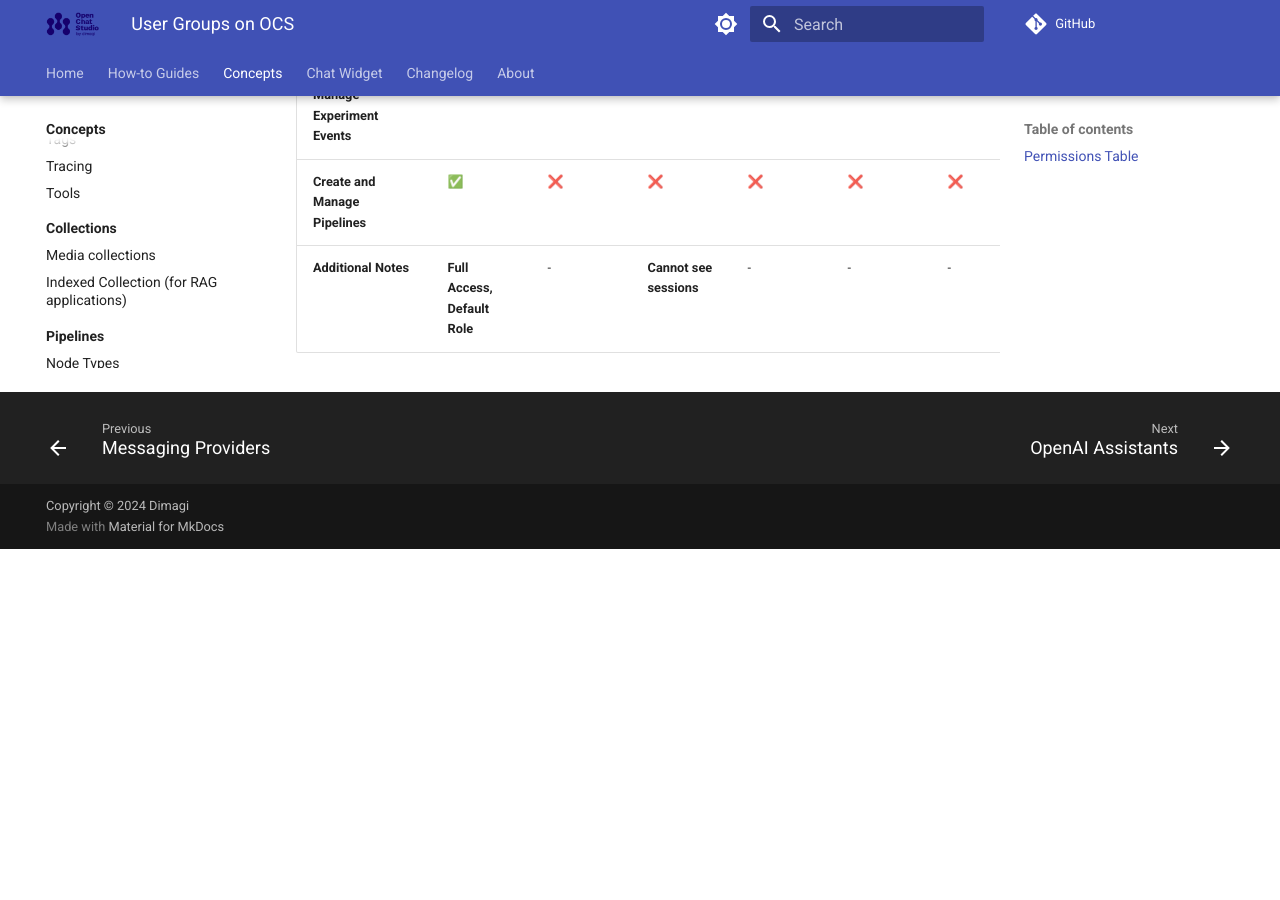
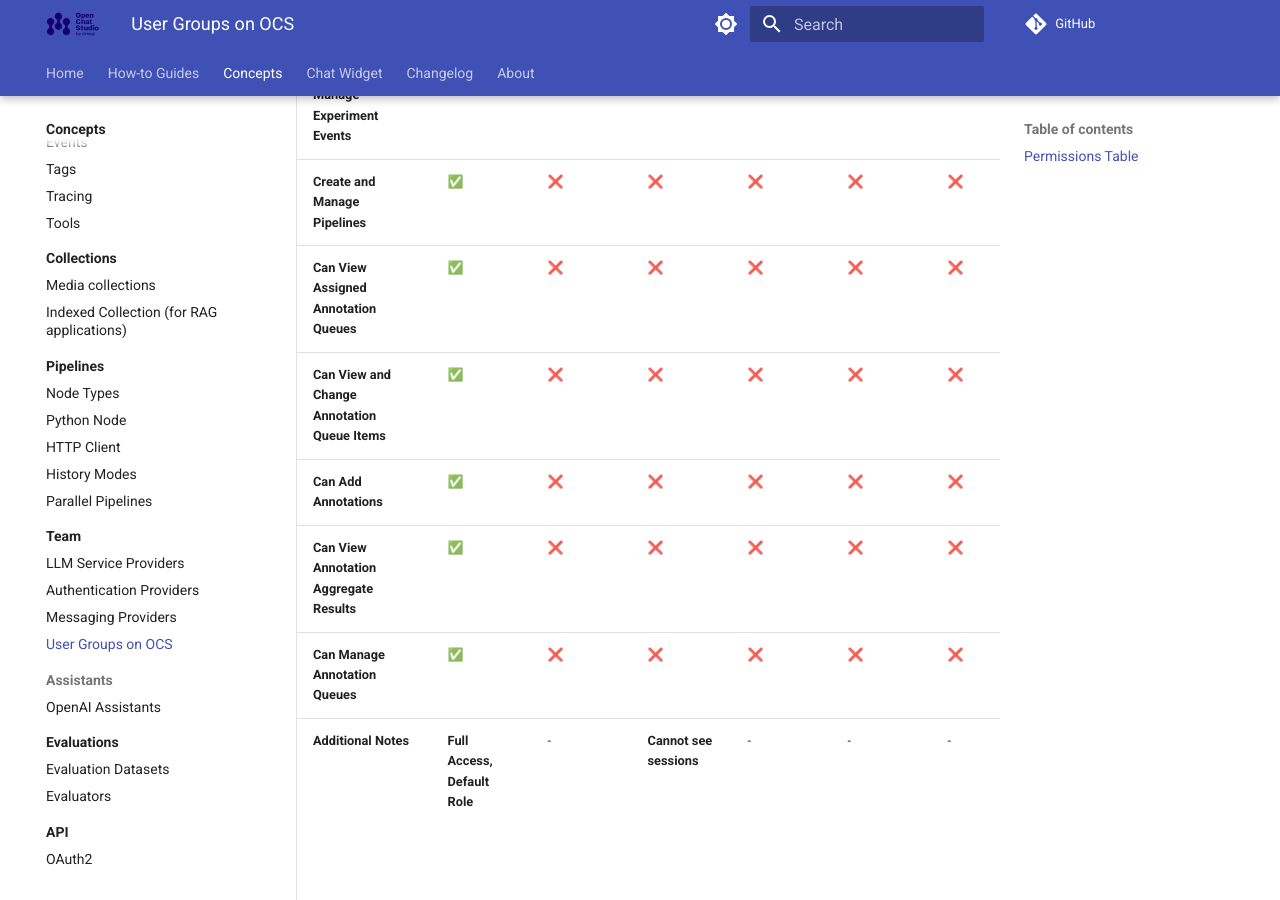
Before and after one commit to dimagi/open-chat-studio-docs, an MkDocs documentation site: the page built from docs/concepts/team/groups.md, in a window 1280 px wide and 900 px high, scrolled down 1019 px. Built offline with MkDocs 1.6.1 and Material for MkDocs 9.7.7, drawn with Linux system fonts in a browser that asks for light colours; a script that is not in the unit is left out; comment, search, counter and statistics services are not loaded; before the commit the page ends 1568 px from its top, so only the background shows below that.

Commit message:
update changelog and docs from OCS PR #2997
Co-Authored-By: Claude Sonnet 4.6 <noreply@anthropic.com>

```diff
--- a/docs/concepts/team/groups.md
+++ b/docs/concepts/team/groups.md
@@ -4,16 +4,21 @@ Users can be assigned to specific groups upon invitation to the OCS platform ena
 
 ## Permissions Table
 
-| Permission                                       | Super Admin         | Team Admin | Experiment Admin | Chat Viewer | Analysis Admin | Analysis User | Assistant Admin | Event Admin | Pipeline Admin |
-|-------------------------------------------------|--------------------|------------|-----------------|-------------|---------------|--------------|----------------|-------------|---------------|
-| **Can See Experiments**                         | ✅                 | ❌         | ✅              | ❌          | ❌            | ❌           | ❌             | ❌          | ❌            |
-| **Can View Safety Layers, Source Material, Surveys, Consent Forms** | ✅ | ✅ | ✅ | ✅ | ✅ | ✅ | ✅ | ✅ | ✅ |
-| **Can See Tags**                                 | ✅                 | ❌         | ✅              | ❌          | ❌            | ❌           | ❌             | ❌          | ❌            |
-| **Can Access Prompt Builder**                   | ✅                 | ✅         | ✅              | ✅          | ✅            | ✅           | ✅             | ✅          | ✅            |
-| **Can View Graphs/Download Files**              | ✅                 | ❌         | ❌              | ✅          | ❌            | ❌           | ❌             | ❌          | ❌            |
-| **Can Invite Participants**                     | ✅                 | ❌         | ✅              | ❌          | ❌            | ❌           | ❌             | ❌          | ❌            |
-| **Can Export Chat Transcripts**                 | ✅                 | ❌         | ✅              | ❌          | ❌            | ❌           | ❌             | ❌          | ❌            |
-| **Can Manage Assistants and Files**             | ✅                 | ❌         | ❌              | ❌          | ❌            | ❌           | ✅             | ❌          | ❌            |
-| **Create and Manage Experiment Events**         | ✅                 | ❌         | ❌              | ❌          | ❌            | ❌           | ❌             | ✅          | ❌            |
-| **Create and Manage Pipelines**                 | ✅                 | ❌         | ❌              | ❌          | ❌            | ❌           | ❌             | ❌          | ✅            |
-| **Additional Notes**                         | **Full Access, Default Role** | - | **Cannot see sessions** | - | - | - | - | - | - |
+| Permission                                       | Super Admin         | Team Admin | Experiment Admin | Chat Viewer | Analysis Admin | Analysis User | Assistant Admin | Event Admin | Pipeline Admin | Annotation Reviewer |
+|-------------------------------------------------|--------------------|------------|-----------------|-------------|---------------|--------------|----------------|-------------|---------------|---------------------|
+| **Can See Experiments**                         | ✅                 | ❌         | ✅              | ❌          | ❌            | ❌           | ❌             | ❌          | ❌            | ❌                  |
+| **Can View Safety Layers, Source Material, Surveys, Consent Forms** | ✅ | ✅ | ✅ | ✅ | ✅ | ✅ | ✅ | ✅ | ✅ | ❌ |
+| **Can See Tags**                                 | ✅                 | ❌         | ✅              | ❌          | ❌            | ❌           | ❌             | ❌          | ❌            | ❌                  |
+| **Can Access Prompt Builder**                   | ✅                 | ✅         | ✅              | ✅          | ✅            | ✅           | ✅             | ✅          | ✅            | ❌                  |
+| **Can View Graphs/Download Files**              | ✅                 | ❌         | ❌              | ✅          | ❌            | ❌           | ❌             | ❌          | ❌            | ❌                  |
+| **Can Invite Participants**                     | ✅                 | ❌         | ✅              | ❌          | ❌            | ❌           | ❌             | ❌          | ❌            | ❌                  |
+| **Can Export Chat Transcripts**                 | ✅                 | ❌         | ✅              | ❌          | ❌            | ❌           | ❌             | ❌          | ❌            | ❌                  |
+| **Can Manage Assistants and Files**             | ✅                 | ❌         | ❌              | ❌          | ❌            | ❌           | ✅             | ❌          | ❌            | ❌                  |
+| **Create and Manage Experiment Events**         | ✅                 | ❌         | ❌              | ❌          | ❌            | ❌           | ❌             | ✅          | ❌            | ❌                  |
+| **Create and Manage Pipelines**                 | ✅                 | ❌         | ❌              | ❌          | ❌            | ❌           | ❌             | ❌          | ✅            | ❌                  |
+| **Can View Assigned Annotation Queues**         | ✅                 | ❌         | ❌              | ❌          | ❌            | ❌           | ❌             | ❌          | ❌            | ✅                  |
+| **Can View and Change Annotation Queue Items**  | ✅                 | ❌         | ❌              | ❌          | ❌            | ❌           | ❌             | ❌          | ❌            | ✅                  |
+| **Can Add Annotations**                         | ✅                 | ❌         | ❌              | ❌          | ❌            | ❌           | ❌             | ❌          | ❌            | ✅                  |
+| **Can View Annotation Aggregate Results**       | ✅                 | ❌         | ❌              | ❌          | ❌            | ❌           | ❌             | ❌          | ❌            | ✅                  |
+| **Can Manage Annotation Queues**                | ✅                 | ❌         | ❌              | ❌          | ❌            | ❌           | ❌             | ❌          | ❌            | ❌                  |
+| **Additional Notes**                         | **Full Access, Default Role** | - | **Cannot see sessions** | - | - | - | - | - | - | **Annotation queues only; cannot manage queues, add sessions, export results, or access other app areas** |
```
Also changed, not shown: docs/changelog.md (+3 -0 lines).
